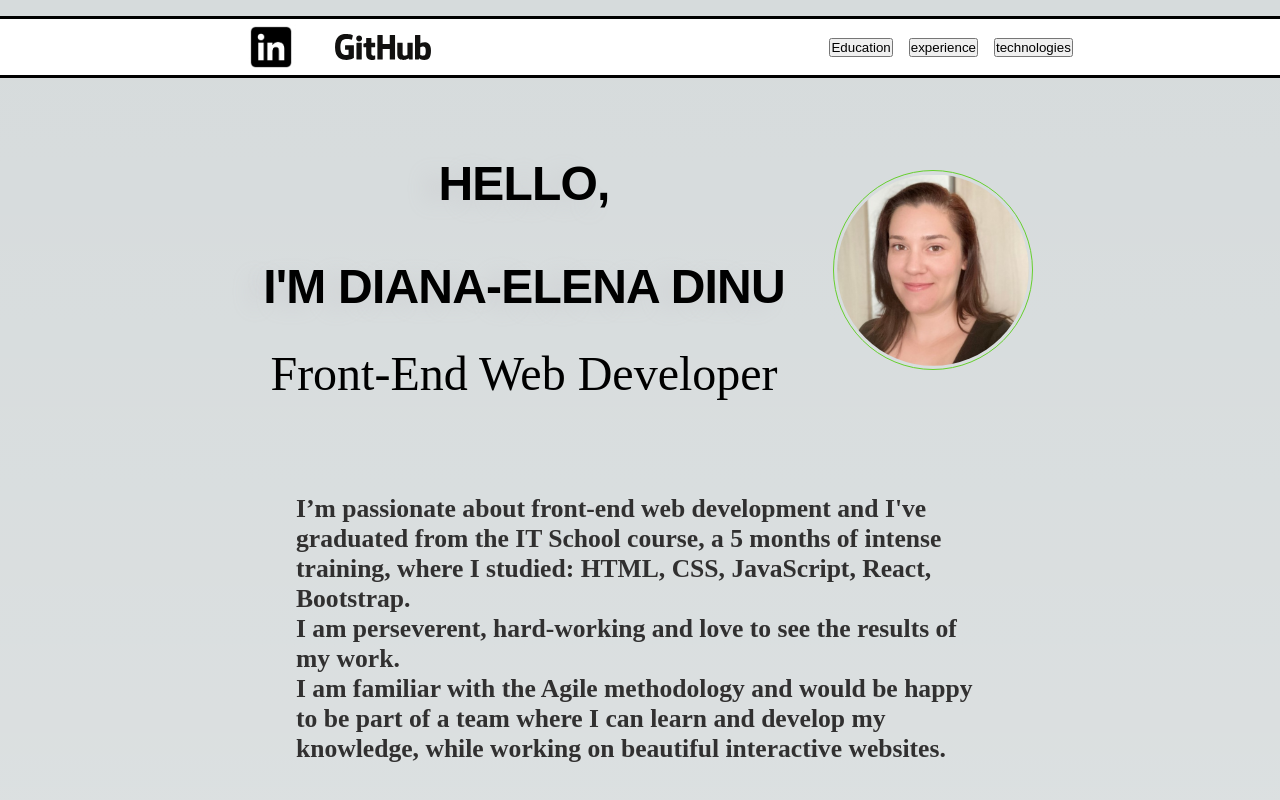
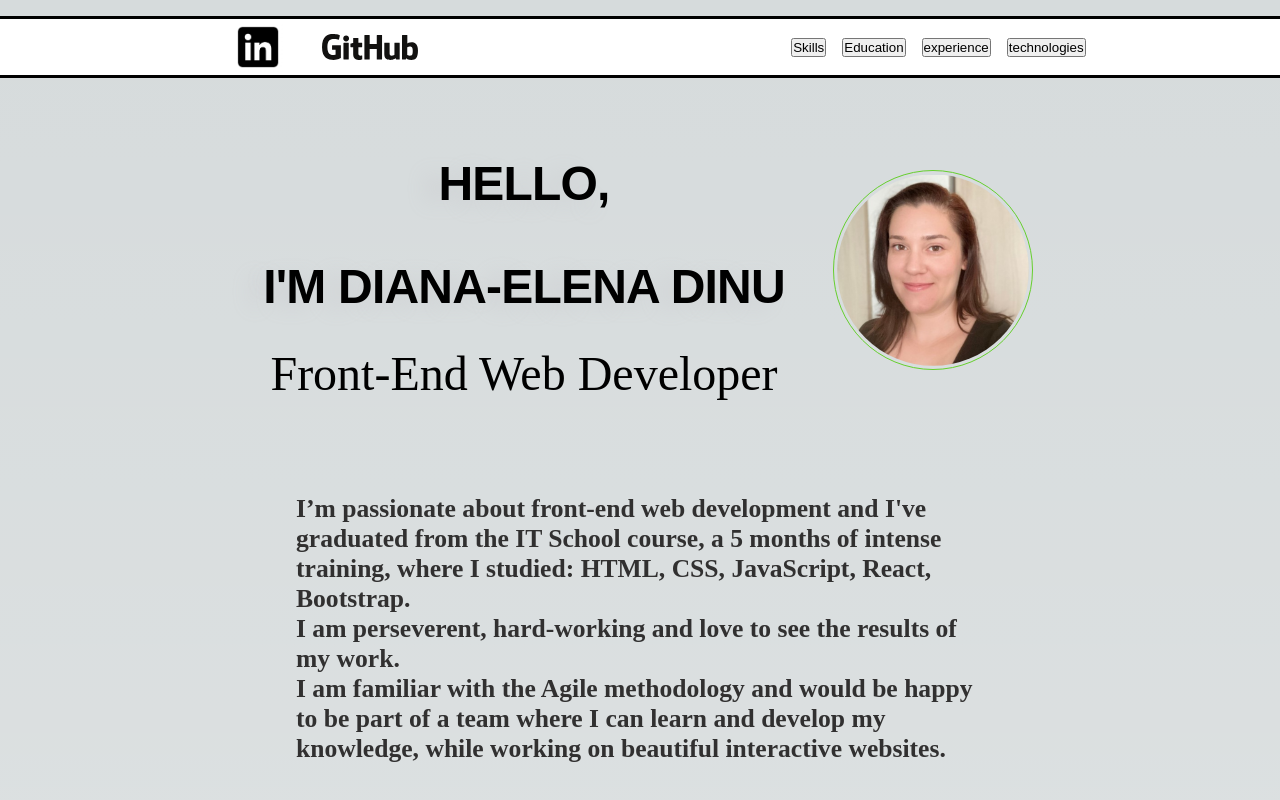
Before and after one commit to Diana-Elen/portofolio, a Next.js app in the folder my-portofolio/: page / in a window 1280 px wide. Shown: the top 800 px of the page. Built offline with nearby package versions, Linux system fonts and the light colour scheme; a web font is replaced by a local one.

Commit message:
add skills button

```diff
--- a/my-portofolio/pages/index.js
+++ b/my-portofolio/pages/index.js
@@ -44,6 +44,14 @@ export default function Home() {
       inline: 'center'
     });
   }
+  const refSkills = useRef(null);
+  function handleScrollSkills() {
+    refSkills.current?.scrollIntoView({
+      behavior: 'smooth',
+      block: 'nearest',
+      inline: 'center'
+    });
+  }
   return (
     <>
       <Head>
@@ -70,15 +78,16 @@ export default function Home() {
             <div className={styles.dropdown_content}>
                 <a href="/About">About me</a>
                 <a href="./#Skills">Skills</a>
-                <a href="#">Technologies</a>
+                <button onClick={handleScrollSkills}>skills</button>
                 <button onClick={handleScrollEducation}>education</button>
                 <button onClick={handleScrollExperience}>experience</button>
                 <button onClick={handleScrollTechnologies}>technologies</button>
-                <a href="#">Technologies</a>
+
             </div>
         </div>
         </div>
         <div className={styles.navbar_buttons}>
+            <button onClick={handleScrollSkills}>Skills</button>
             <button onClick={handleScrollEducation}>Education</button>
             <button onClick={handleScrollExperience}>experience</button>
             <button onClick={handleScrollTechnologies}>technologies</button>
@@ -89,7 +98,7 @@ export default function Home() {
           <About />
         </div>
         <div className={styles.skills_education}>
-          <Skills />
+          <Skills ref={refSkills}/>
           <Education ref={refEducation} />
           <Experience ref={refExperience}/>
           <Technologies ref={refTechnologies}/>
```
